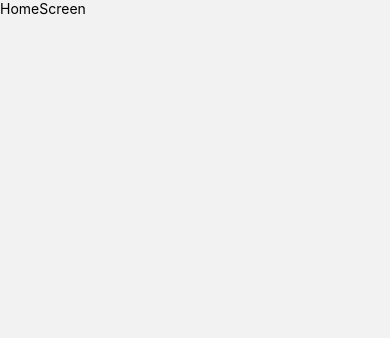
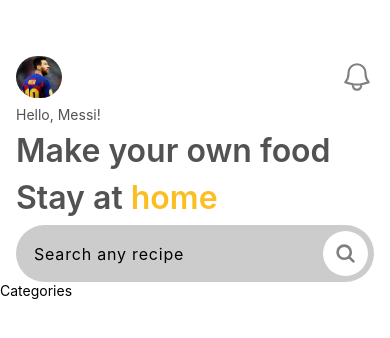
Before and after one commit to diego-teileche/Food-Recipe-App, a React Native app: screen /Home in a window 390 px wide. Shown: the top 338 px of the page. Built offline with nearby package versions, Linux system fonts and the light colour scheme.

Commit message:
building home screen

```diff
--- /dev/null
+++ b/components/categories.js
@@ -0,0 +1,10 @@
+import { View, Text } from "react-native"
+import React from "react"
+
+export default function Categories() {
+	return (
+		<View>
+			<Text>Categories</Text>
+		</View>
+	)
+}
--- a/package.json
+++ b/package.json
@@ -16,10 +16,12 @@
     "nativewind": "^2.0.11",
     "react": "18.2.0",
     "react-native": "0.73.6",
+    "react-native-heroicons": "^4.0.0",
+    "react-native-reanimated": "~3.6.2",
     "react-native-responsive-screen": "^1.4.2",
     "react-native-safe-area-context": "4.8.2",
     "react-native-screens": "~3.29.0",
-    "react-native-reanimated": "~3.6.2"
+    "react-native-svg": "^15.1.0"
   },
   "devDependencies": {
     "@babel/core": "^7.20.0",
--- a/screens/HomeScreen.js
+++ b/screens/HomeScreen.js
@@ -1,11 +1,68 @@
-import { View, Text } from "react-native"
 import React from "react"
-import { SafeAreaView } from "react-native-safe-area-context"
+import { View, Text, Image, ScrollView, TextInput } from "react-native"
+import { StatusBar } from "expo-status-bar"
+import {
+	widthPercentageToDP as wp,
+	heightPercentageToDP as hp,
+} from "react-native-responsive-screen"
+import { BellIcon, MagnifyingGlassIcon } from "react-native-heroicons/outline"
+import Categories from "../components/categories"
 
 export default function HomeScreen() {
 	return (
-		<SafeAreaView>
-			<Text>HomeScreen</Text>
-		</SafeAreaView>
+		<View className="flex-1 bg-white">
+			<StatusBar style="dark" />
+
+			<ScrollView
+				showsVerticalScrollIndicator={false}
+				contentContainerStyle={{ paddingBottom: 50 }}
+				className="space-y-6 pt-14"
+			>
+				<View className="mx-4 flex-row justify-between items-center mb-2">
+					<Image
+						source={require("../assets/images/profileMessi.jpeg")}
+						style={{ height: hp(5), width: hp(5.5) }}
+						className="rounded-full"
+					/>
+					<BellIcon size={hp(4)} color="gray" />
+				</View>
+
+				<View className="mx-4 space-y-2 mb-2">
+					<Text style={{ fontSize: hp(1.7) }} className="text-neutral-600">
+						Hello, Messi!
+					</Text>
+					<View>
+						<Text
+							style={{ fontSize: hp(3.8) }}
+							className="font-semibold text-neutral-600"
+						>
+							Make your own food
+						</Text>
+					</View>
+					<Text
+						style={{ fontSize: hp(3.8) }}
+						className="font-semibold text-neutral-600"
+					>
+						Stay at <Text className="text-amber-400">home</Text>
+					</Text>
+				</View>
+
+				<View className="mx-4 flex-row items-center rounded-full bg-black/20 p-[6px]">
+					<TextInput
+						placeholder="Search any recipe"
+						placeholderTextColor={"black"}
+						style={{ fontSize: hp(1.7) }}
+						className="flex-1 text-base pl-3 tracking-wider"
+					/>
+					<View className="bg-white rounded-full p-3">
+						<MagnifyingGlassIcon size={hp(2.5)} strokeWidth={3} color="gray" />
+					</View>
+				</View>
+
+				<View>
+					<Categories />
+				</View>
+			</ScrollView>
+		</View>
 	)
 }
--- a/screens/WelcomeScreen.js
+++ b/screens/WelcomeScreen.js
@@ -6,10 +6,13 @@
 	heightPercentageToDP as hp,
 } from "react-native-responsive-screen"
 import Animated, { useSharedValue, withSpring } from "react-native-reanimated"
+import { useNavigation } from "@react-navigation/native"
 
 export default function WelcomeScreen() {
 	const ring1padding = useSharedValue(0)
 	const ring2padding = useSharedValue(0)
+
+	const navigation = useNavigation()
 
 	useEffect(() => {
 		ring1padding.value = 0
@@ -18,9 +21,14 @@
 		setTimeout(() => {
 			ring1padding.value = withSpring(ring1padding.value + hp(5))
 		}, 100)
+
 		setTimeout(() => {
 			ring2padding.value = withSpring(ring2padding.value + hp(5.5))
 		}, 300)
+
+		setTimeout(() => {
+			navigation.navigate("Home")
+		}, 2500)
 	}, [])
 
 	return (
```
Also changed, not shown: assets/images/profileMessi.jpeg (added), 1 other file (tests, documents, lock files or other folders).
